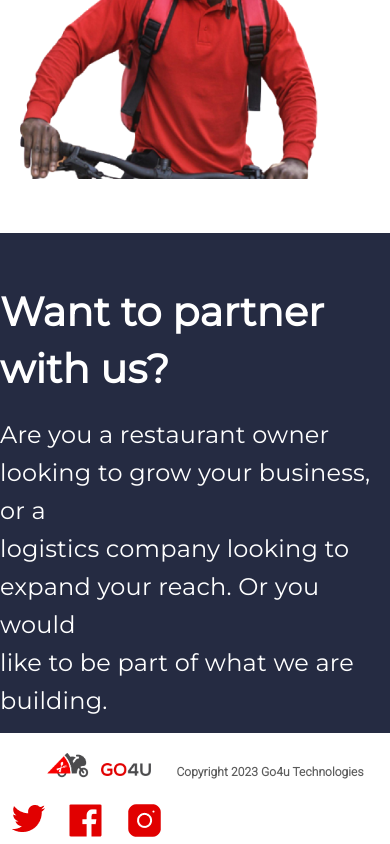
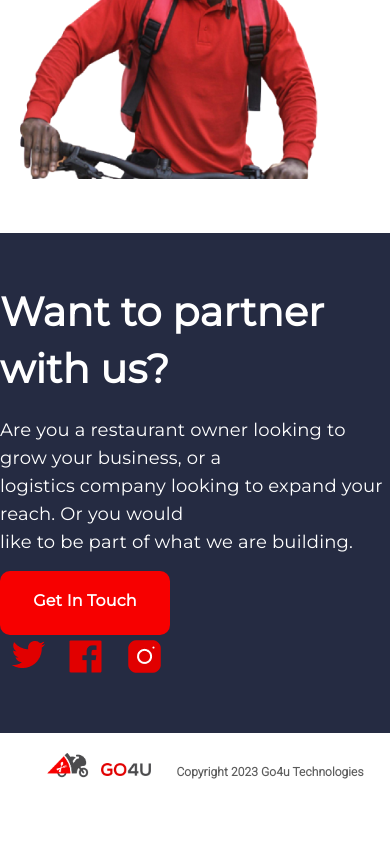
Before and after one commit to adewaleftk/go4u, a React (Create React App) app: page / in a window 390 px wide. Shown: the part 3371-4215 px from the top of the page. After the commit the page ends 4184 px from the top, so only its background shows below. Built offline with nearby package versions, Linux system fonts and the light colour scheme.

Commit message:
Testing go4u

```diff
--- a/src/styles/partnership.css
+++ b/src/styles/partnership.css
@@ -82,8 +82,8 @@
     font-family: 'Montserrat';
     font-style: normal;
     font-weight: 500;
-    font-size: 24px;
-    line-height: 38px;
+    font-size: 18px;
+    line-height: 28px;
     color: #ffffff;
   }
 
```
